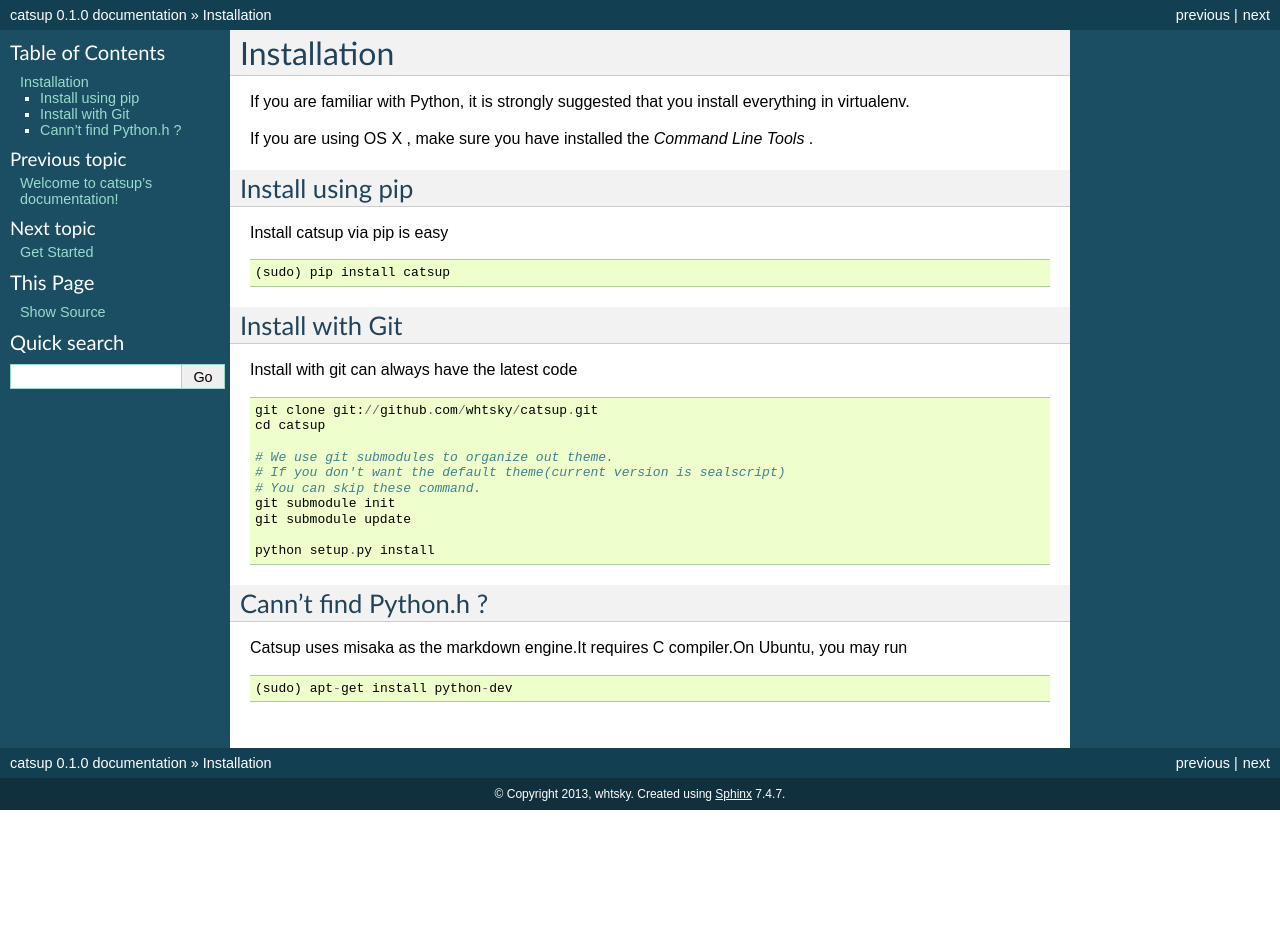
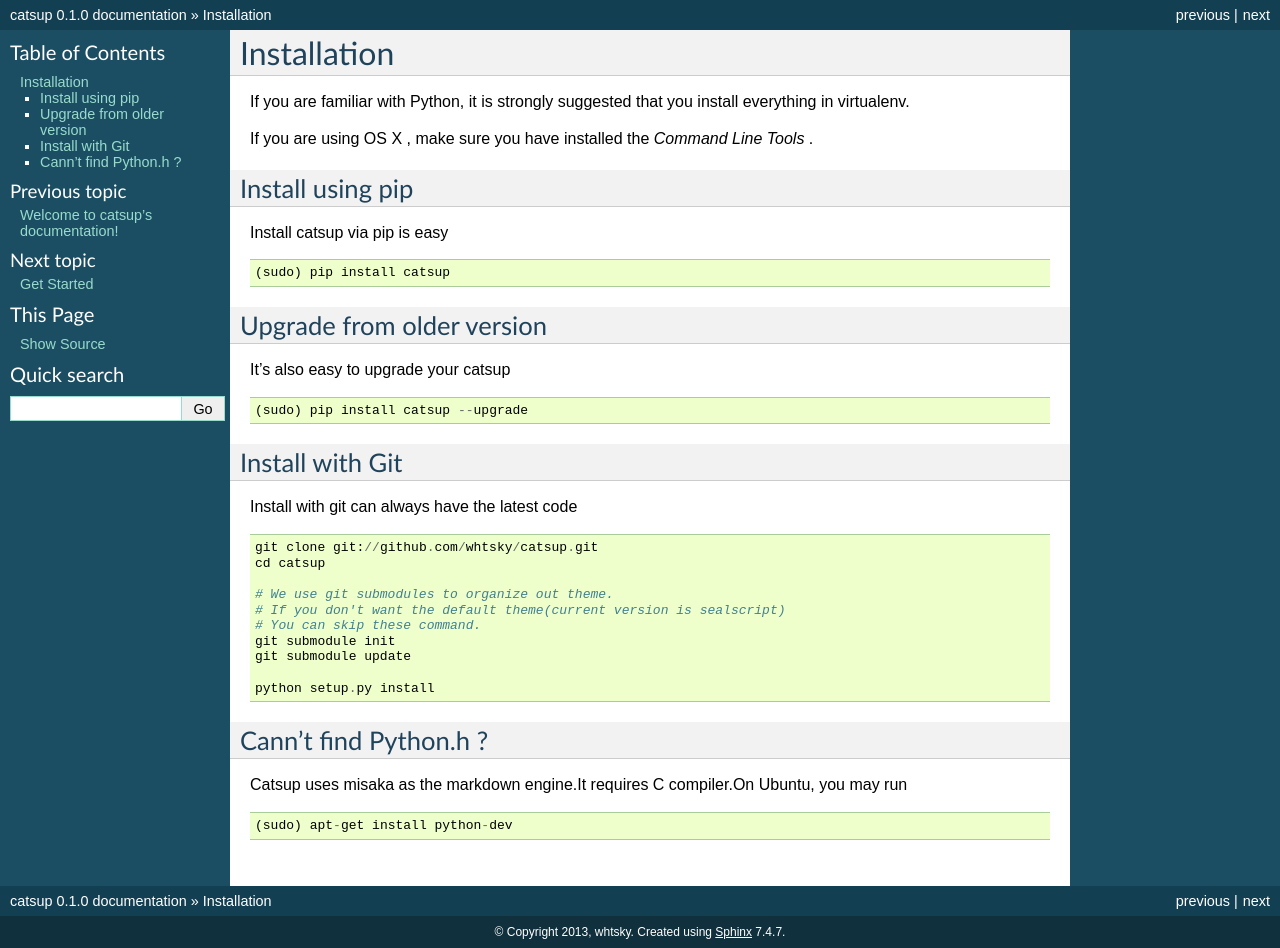
Before and after one commit to whtsky/Catsup, a Sphinx documentation site: the page built from docs/install.rst, in a window 1280 px wide. Built offline with Sphinx 7.4.7, drawn with Linux system fonts in a browser that asks for light colours; before the commit the page ends 900 px from its top, so only the background shows below that.

Commit message:
add `upgrade from older version

```diff
--- a/docs/install.rst
+++ b/docs/install.rst
@@ -14,6 +14,12 @@ Install catsup via pip is easy ::
 
     (sudo) pip install catsup
 
+
+Upgrade from older version
+-------------------------------
+It's also easy to upgrade your catsup ::
+
+    (sudo) pip install catsup --upgrade
 
 Install with Git
 -----------------
```
